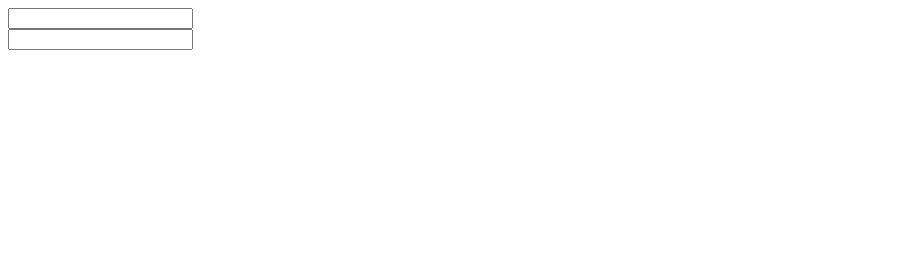
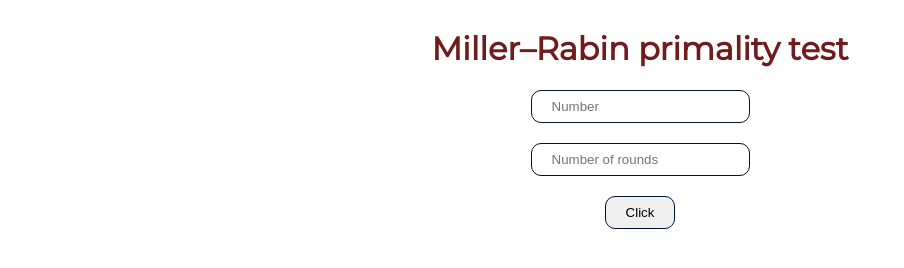
Before and after one commit to ormr/miller-rabin-test, a plain HTML site: page index.html in a window 1280 px wide. Shown: the whole page, without its empty margins (0-904 px from the left). Drawn offline with Linux system fonts and the light colour scheme.

Commit message:
Works partially

```diff
--- a/index.html
+++ b/index.html
@@ -6,16 +6,23 @@
     <meta name="viewport" content="width=device-width, initial-scale=1.0">
     <meta http-equiv="X-UA-Compatible" content="ie=edge">
     <link rel="stylesheet" href="styles.css">
+    <link href="https://fonts.googleapis.com/css?family=Montserrat&display=swap" rel="stylesheet">
     <title>Document</title>
 </head>
 
 <body>
-    <div class="body_main-div">
-        <div id="n" class="body_main-input">
-            <input type="number">
+    <form onsubmit="return false">
+        <div class="body_main-div">
+            <h1>Miller–Rabin primality test</h1>
+            <div class="body_main-input">
+                <input id="n" placeholder="Number" type="number">
+            </div>
+            <div class="body_main-input">
+                <input id="k" placeholder="Number of rounds" type="number">
+            </div>
+            <button onclick="millerRabinTest()">Click</button>
         </div>
-        <input id="result" type="text">
-    </div>
+    </form>
     <script src="script.js"></script>
 </body>
 
--- a/script.js
+++ b/script.js
@@ -1,4 +1,8 @@
-const millerRabinTest = (n, k) => {
+const millerRabinTest = () => {
+    let n = parseInt(document.body.querySelector('#n').value);
+    let k = parseInt(document.body.querySelector('#k').value);
+    let result = document.createElement('h1');
+    let answer = true;
     if (n === 2 || n === 3) return true;
     if (n % 2 === 0 || n < 2) return false;
 
@@ -19,8 +23,10 @@ const millerRabinTest = (n, k) => {
             if (x === 1) return false;
             if (x === n - 1) continue WitnessLoop;
         }
-        return false;
+        answer = false;
     } while (--k);
 
-    return true;
+    result.innerHTML = answer;
+    document.body.append(result);
+    setTimeout(() => result.remove(), 1000);
 }
--- a/styles.css
+++ b/styles.css
@@ -1,3 +1,26 @@
+body {
+    font-family: 'Montserrat', sans-serif;
+    color: #701c1c;
+}
+h1 {
+    text-align: center;
+}
+.body_main-div {
+    display: flex;
+    flex-direction: column;
+    align-items: center;
+}
+.body_main-input {
+    padding-bottom: 20px;
+}
 .body_main-input input {
-    color: red;
+    outline: none;
+    border: 1px solid #001232;
+    border-radius: 10px;
+    padding: 8px 20px;
 }
+button {
+    padding: 8px 20px;
+    border-radius: 10px;
+    border: 1px solid #001232;
+}
```
